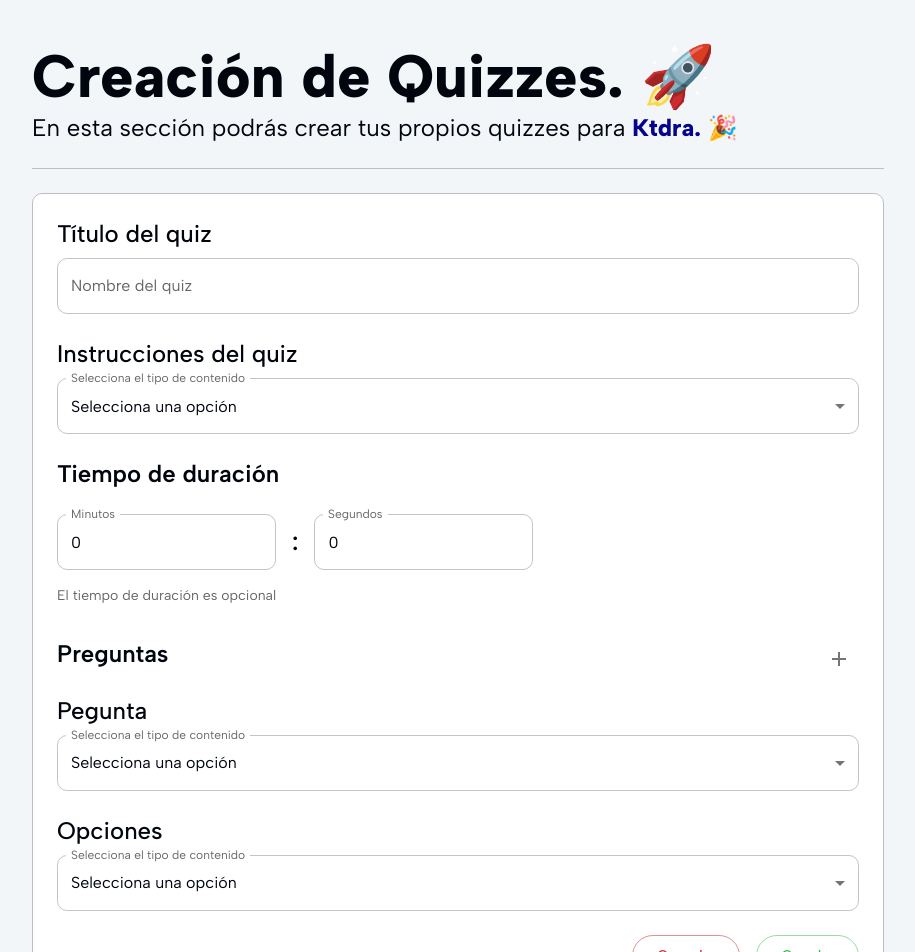
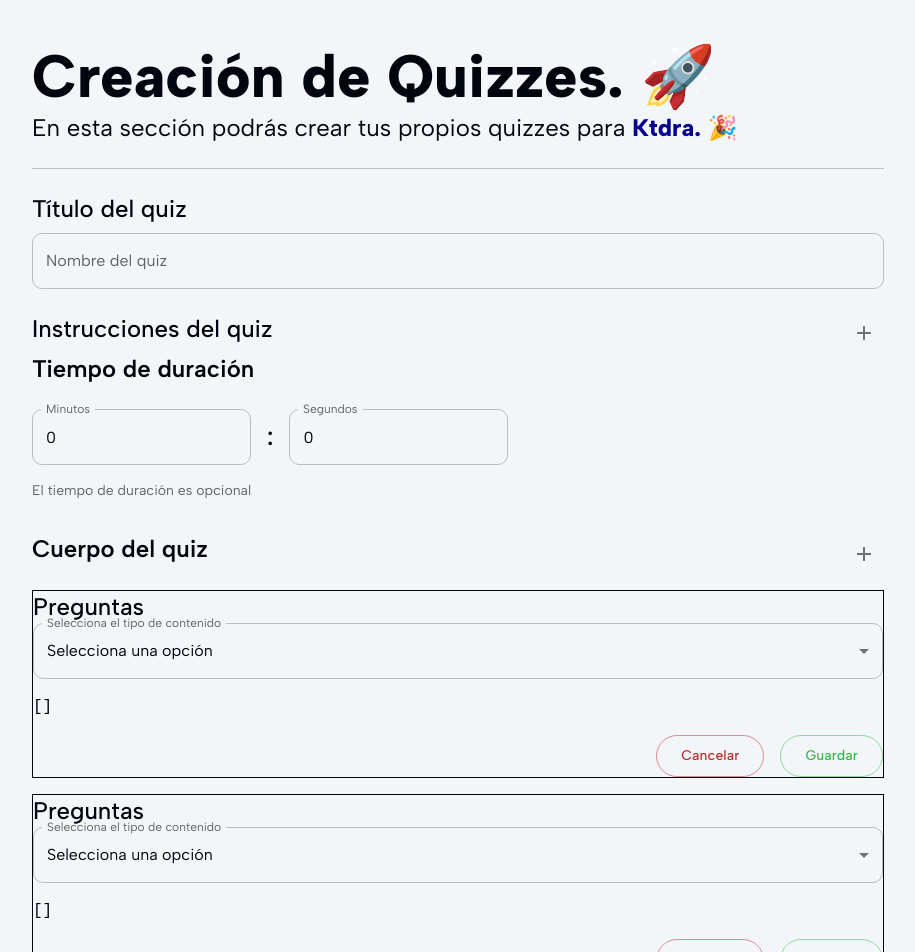
Before and after one commit to JavGt/test_KTDigital, a React (Vite) app: page /create-quiz in a window 1280 px wide. Shown: the top 952 px of the page, without its empty margins (182-1097 px from the left). Built offline with nearby package versions, Linux system fonts and the light colour scheme; what better-react-mathjax would draw is missing.

Commit message:
add not complete create quiz

```diff
--- a/src/pages/CreateQuiz/CreateQuiz.page.jsx
+++ b/src/pages/CreateQuiz/CreateQuiz.page.jsx
@@ -22,18 +22,3 @@ export default function CreateQuiz() {
 		</MathJaxContext>
 	);
 }
-
-const Steeper = ({ children, activeStep }) => {
-	const steps = ['Información del quiz', 'Preguntas', 'Revisión'];
-	return (
-		<Box my={5}>
-			<Stepper alternativeLabel activeStep={activeStep}>
-				{steps.map((label, index) => (
-					<Step key={label}>
-						<StepLabel StepIconProps={{ completed: false }}>{label}</StepLabel>
-					</Step>
-				))}
-			</Stepper>
-		</Box>
-	);
-};
--- /dev/null
+++ b/src/pages/CreateQuiz/components/EditedQuestion/EditedQuestion.jsx
@@ -0,0 +1,6 @@
+
+const EditedQuestion = () => {
+	return <div>EditedQuestion</div>;
+};
+
+export default EditedQuestion;
--- /dev/null
+++ b/src/pages/CreateQuiz/components/EditedQuestion/index.js
@@ -0,0 +1 @@
+export { default as EditedQuestion } from './EditedQuestion';
--- a/src/pages/CreateQuiz/components/FormAddQuiz/FormAddQuiz.jsx
+++ b/src/pages/CreateQuiz/components/FormAddQuiz/FormAddQuiz.jsx
@@ -1,89 +1,228 @@
-import { Button, IconButton, Stack, TextField, Typography } from '@mui/material';
-import { useReducer, useState } from 'react';
+import { useEffect, useMemo, useState } from 'react';
+import {
+	Button,
+	Dialog,
+	DialogActions,
+	DialogContent,
+	DialogContentText,
+	DialogTitle,
+	Divider,
+	IconButton,
+	Menu,
+	MenuItem,
+	Stack,
+	TextField,
+	Tooltip,
+	Typography,
+} from '@mui/material';
 import { MultipleOptions } from '../InputInstruction';
+import * as Yup from 'yup';
+import { QuestionsContainer } from '../QuestionsContainer';
+import { Form, Formik, useField } from 'formik';
+import AddRoundedIcon from '@mui/icons-material/AddRounded';
+import FullscreenIcon from '@mui/icons-material/Fullscreen';
 
-import AddIcon from '@mui/icons-material/Add';
-import { styled } from '@mui/material/styles';
-import { NavigateNext } from '@mui/icons-material/';
-import { QuestionsContainer } from '../QuestionsContainer';
+import FullscreenExitIcon from '@mui/icons-material/FullscreenExit';
 
-export const actions = {
-	setInstructions: 'setInstructions',
+const schema = Yup.object().shape({
+	title: Yup.string().required('El titulo es requerido'),
+	instructions: Yup.array().min(1, 'Debe tener mínimo una instrucción'),
+	// questions: Yup.array().min(1, 'Debe tener mínimo una pregunta'),
+});
+
+const FormAddQuiz = ({ data }) => {
+	const handleSubmit = e => {
+		console.log(e);
 	};
 
-const reducer = (state, action) => {
-	switch (action.type) {
-		case actions.setInstructions:
-			return { ...state, instructions: action.payload };
-		default:
-			return state;
-	}
-};
-
-const FormAddQuiz = () => {
-	const [data, dispatch] = useReducer(reducer, {});
-
 	return (
-		<FormAddQuizStyles>
-			<InputTitle />
-
-			<MultipleOptions label='Instrucciones del quiz' />
-
+		<Formik
+			initialValues={{
+				title: '',
+				instructions: [],
+				// time: '',
+				// questions: [],
+			}}
+			onSubmit={handleSubmit}
+			validationSchema={schema}
+		>
+			<Form>
+				<InputTitle name='title' />
+				<InputMultiple />
+				{/* <MultipleOptions label='Instrucciones del quiz' /> */}
 				<InputTime />
-
 				<QuestionsContainer data={[]} />
 
 				<Stack direction='row' justifyContent='flex-end'>
-				<Button endIcon={<NavigateNext />} variant='contained' type='submit'>
-					Siguiente
+					<Button type='submit' variant='outlined' color='success'>
+						Guardar
 					</Button>
 				</Stack>
-		</FormAddQuizStyles>
+			</Form>
+		</Formik>
 	);
 };
 
-const actionsQuestions = {};
-
-const reducerQuestions = (state, action) => {
-	switch (action.type) {
-		case actions.setInstructions:
-			return { ...state, instructions: action.payload };
-		default:
-			return state;
-	}
+export const OPTIONS = {
+	image: {
+		label: 'Imagen',
+		value: 'image',
+	},
+	text: {
+		label: 'Texto',
+		value: 'text',
+	},
+	latex: {
+		label: 'Latex',
+		value: 'latex',
+	},
 };
 
-const QuestionCreate = () => {
-	const [countQuestions, setCountQuestions] = useState(1);
+const InputMultiple = ({ label }) => {
+	const [open, setOpen] = useState(false);
+
+	const handleOpen = () => setOpen(bool => !bool);
+
+	const [option, setOption] = useState('');
+	const [fullScreen, setFullScreen] = useState(false);
+
+	const handleCancel = () => setOption('');
+
+	const handleSave = option => {
+		onSave && onSave(option);
+		handleCancel();
+	};
+
+	const options = useMemo(() => Object.values(OPTIONS), [OPTIONS]);
+
+	return (
+		<Stack direction='row' justifyContent='space-between'>
+			<Typography
+				htmlFor='outlined-input-title'
+				variant='h5'
+				component='label'
+				fontWeight={500}
+			>
+				Instrucciones del quiz
+			</Typography>
+			<Tooltip title='Agregar' placement='top'>
+				<IconButton onClick={handleOpen}>
+					<AddRoundedIcon />
+				</IconButton>
+			</Tooltip>
+			<ModalOptions open={open} onClose={handleOpen} />
+		</Stack>
+		// <Stack direction='column' gap={1} justifyContent={'center'}>
+		// 	{!option ? (
+		// 		<Selector setValue={setOption} options={options} label={label} />
+		// 	) : (
+		// 		<></>
+		// 		// <MathJaxContext config={config}>
+		// 		// 	<WrapperInputOption
+		// 		// 		option={option}
+		// 		// 		handleSave={handleSave}
+		// 		// 		handleCancel={handleCancel}
+		// 		// 	/>
+		// 		// </MathJaxContext>
+		// 	)}
+		// </Stack>
+	);
+};
+
+const ModalOptions = ({ open, onClose }) => {
+	const [fullScreen, setFullScreen] = useState(false);
+
+	const handleFullScreen = () => setFullScreen(bool => !bool);
+	const options = useMemo(() => Object.values(OPTIONS), [OPTIONS]);
+
+	const [option, setOption] = useState('');
 
 	return (
 		<>
-			<Stack direction={'row'} justifyContent='space-between' gap={2}>
-				<Typography variant='h5' component='h2' gutterBottom fontWeight={600}>
-					Crear pregunta
-				</Typography>
-				<IconButton>
-					<AddIcon />
+			<Dialog
+				disableEscapeKeyDown
+				onClose={onClose}
+				fullScreen={fullScreen}
+				fullWidth
+				maxWidth='md'
+				open={open}
+			>
+				<DialogTitle display={'flex'} justifyContent='space-between'>
+					<Typography variant='h5'>Ingrese una opción</Typography>
+					<IconButton onClick={handleFullScreen}>
+						{fullScreen ? <FullscreenExitIcon /> : <FullscreenIcon />}
 					</IconButton>
-			</Stack>
-			{Array(countQuestions)
-				.fill()
-				.map((_, index) => (
-					<>
-						<MultipleOptions label='Instrucciones del quiz' />
-						<MultipleOptions label='Opciones' />
-					</>
-				))}
+				</DialogTitle>
+				<DialogContent>
+					<DialogContentText>
+						Seleccione una el tipo de contenido que desea presentar
+					</DialogContentText>
+					<Selector setValue={setOption} options={options} label={'sd'} />
+					<Divider />
+					<DialogActions>
+						<Button variant='outlined' color='error' autoFocus>
+							Cancelar
+						</Button>
+						<Button variant='outlined' color='success' autoFocus>
+							Guardar
+						</Button>
+					</DialogActions>
+				</DialogContent>
+			</Dialog>
 		</>
 	);
 };
 
-const FormAddQuizStyles = styled('div')(({ theme }) => ({
-	backgroundColor: theme.palette.background.paper,
-	padding: theme.spacing(3),
-	borderRadius: theme.shape.borderRadius,
-	border: `1px solid ${theme.palette.divider}`,
-}));
+const Selector = ({ setValue, options, label, disabled }) => {
+	const [anchorEl, setAnchorEl] = useState(null);
+	const [optionSelected, setOptionSelected] = useState('');
+
+	const open = Boolean(anchorEl);
+
+	const handleClick = event => setAnchorEl(event.currentTarget);
+
+	const handleClose = () => setAnchorEl(null);
+
+	const handleSelect = e => {
+		setAnchorEl(null);
+		setOptionSelected(e.target.id);
+	};
+
+	useEffect(() => {
+		setValue && setValue(optionSelected);
+	}, [optionSelected]);
+
+	return (
+		<Stack direction='row' justifyContent='space-between' alignItems='center' gap={2}>
+			<Typography variant='body1' component='h1' gutterBottom>
+				{label}
+			</Typography>
+
+			<Tooltip title='Agregar' placement='top'>
+				<IconButton disabled={disabled} color='primary' onClick={handleClick}>
+					<AddRoundedIcon />
+				</IconButton>
+			</Tooltip>
+
+			<Menu
+				anchorEl={anchorEl}
+				open={open}
+				onClose={handleClose}
+				transitionDuration={500}
+				anchorOrigin={{
+					vertical: 'top',
+					horizontal: 'left',
+				}}
+			>
+				{options.map((option, idx) => (
+					<MenuItem key={idx} onClick={handleSelect} id={option.value}>
+						{option.label}
+					</MenuItem>
+				))}
+			</Menu>
+		</Stack>
+	);
+};
 
 const InputTime = () => {
 	const [minutes, setMinutes] = useState(0);
@@ -126,7 +265,9 @@ const InputTime = () => {
 	);
 };
 
-const InputTitle = () => {
+const InputTitle = ({ name }) => {
+	const [field, meta] = useField({ name });
+
 	return (
 		<Stack gap={1} direction='column' mb={3}>
 			<Typography
@@ -139,11 +280,13 @@ const InputTitle = () => {
 			</Typography>
 
 			<TextField
+				{...field}
 				id='outlined-input-title'
 				placeholder='Ej: Actividad 1'
 				label='Nombre del quiz'
 				fullWidth
 				variant='outlined'
+				helperText={meta.error && meta.error}
 			/>
 		</Stack>
 	);
--- a/src/pages/CreateQuiz/components/QuestionsContainer/QuestionsContainer.jsx
+++ b/src/pages/CreateQuiz/components/QuestionsContainer/QuestionsContainer.jsx
@@ -1,118 +1,263 @@
+import { useState, forwardRef, useImperativeHandle } from 'react';
 import {
-	useState,
-	useReducer,
-	forwardRef,
-	useImperativeHandle,
-	createContext,
-} from 'react';
-import { Box, Button, IconButton, Stack, Typography } from '@mui/material';
+	Box,
+	Button,
+	FormControl,
+	IconButton,
+	InputLabel,
+	MenuItem,
+	Select,
+	Stack,
+	Typography,
+} from '@mui/material';
 import AddIcon from '@mui/icons-material/Add';
 import { useEffect } from 'react';
 import { useRef } from 'react';
 import { MultipleOptions } from '../InputInstruction';
+import { objType } from '../SelectType/SelectType';
+import { AddTextOption } from '../AddTextOption';
+import { AddImagenOption } from '../AddImagenOption';
+import { AddLatexOption } from '../AddLatexOption';
+import { createContext } from 'react';
+import { useContext } from 'react';
+import { QuestionsEditor } from '../QuestionsEditor';
 
-const StoreEditorEmpty = { question: [], options: [] };
+const StoreEditorEmpty = { questions: [], options: [] };
 
+// *** QuestionsContainer ***
 const QuestionsContainer = ({ data }) => {
-	const [questions, setQuestions] = useState([]);
+	const questionsEditorRef = useRef();
 
-	const EditActions = useRef();
+	const questionsViewerRef = useRef();
 
-	const addNewQuestion = () => EditActions.current.setData(StoreEditorEmpty);
+	const addStoreEditor = () => questionsEditorRef.current.setData(StoreEditorEmpty);
+
+	const addStoreView = data => questionsViewerRef.current.setData(data);
 
 	useEffect(() => {
-		if (!data.length) addNewQuestion();
-		else setQuestions(data);
+		if (!data.length) addStoreEditor();
+		else addStoreView(data);
 	}, [data]);
-
-	const addQuestion = (question, index) => {
-		setQuestions(prev => {
-			if (index === undefined) return [...prev, question];
-
-			prev[index] = question;
-			return prev;
-		});
-	};
 
 	return (
 		<Stack gap={2} direction='column' mb={4}>
 			<Stack direction='row' alignItems='center' justifyContent='space-between'>
 				<Typography variant='h5' component='h2' gutterBottom fontWeight={600}>
-					Preguntas
+					Cuerpo del quiz
 				</Typography>
 
-				<IconButton onClick={addNewQuestion}>
+				<IconButton onClick={addStoreEditor}>
 					<AddIcon />
 				</IconButton>
 			</Stack>
 
-			<QuestionsEditor ref={EditActions} addQuestion={addQuestion} />
+			<QuestionsEditor ref={questionsEditorRef} />
 
 			<ViewQuestion />
 		</Stack>
 	);
 };
 
-const QuestionsEditor = forwardRef(({ addQuestion }, ref) => {
-	const [questionEdit, setQuestionEdit] = useState([]);
+// *** QuestionsEditor ***
 
-	useImperativeHandle(ref, () => ({
-		setData: data => setQuestionEdit(prev => [...prev, data]),
-	}));
-
-	const onCompleteEdit = (question, index) => {
-		setQuestionEdit(prev => prev.filter((_, i) => i !== index));
-		addQuestion(question, index);
-	};
-
-	const onCancelEdit = index =>
-		questionEdit.length > 1
-			? setQuestionEdit(prev => prev.filter((_, i) => i !== index))
-			: alert('No se puede cancelar, no hay preguntas');
-
-	return (
-		<>
-			{!!questionEdit.length &&
-				questionEdit.map((question, idx) => (
-					<Box key={idx}>
-						<EditedQuestion
-							index={idx}
-							question={question}
-							onCompleteEdit={onCompleteEdit}
-							onCancelEdit={onCancelEdit}
-						/>
-					</Box>
-				))}
-		</>
-	);
-});
-
-const EditedQuestion = ({ question, index, onCompleteEdit, onCancelEdit }) => {
+//  *** EditedQuestion ***
+export const EditedQuestion = ({
+	question,
+	index,
+	onCompleteEdit,
+	onCancelEdit,
+	addStore,
+}) => {
 	const questionRef = useRef();
 	const optionsRef = useRef();
 
 	const handleCancelEdit = () => onCancelEdit(index);
 
 	const handleSave = () => {
-		const question = questionRef.current.getData();
+		const questions = questionRef.current.getData();
 		const options = optionsRef.current.getData();
-		if (!question.length || !options.length)
+
+		if (!questions.length || !options.length)
 			return alert('No se puede guardar, faltan datos');
 
-		onCompleteEdit({ question, options }, index);
+		onCompleteEdit({ questions, options }, index);
 	};
 
 	return (
 		<>
-			<Questions questions={question.question} ref={questionRef} />
+			<WrapperOptionsQuizEdit
+				options={question.questions}
+				ref={questionRef}
+				label='Preguntas'
+				setValue={addStore}
+			/>
 
-			<Options options={question.options} ref={optionsRef} />
+			{/* <WrapperOptionsQuizEdit
+				options={question.options}
+				ref={optionsRef}
+				label='Opciones'
+			/> */}
 
 			<Buttons onCancel={handleCancelEdit} onSave={handleSave} />
 		</>
 	);
 };
 
+//  *** WrapperOptionsQuizEdit ***
+const WrapperOptionsQuizEdit = forwardRef(({ options, label, setValue }, ref) => {
+	const [OptionsArray, setOptionsArray] = useState(options);
+
+	useImperativeHandle(ref, () => ({
+		getData: () => OptionsArray,
+	}));
+
+	const addOption = option => setValue(option);
+
+	return (
+		<>
+			<FactoryOption options={objType} setValue={addOption} label={label} />
+			{<pre>{JSON.stringify(OptionsArray, null, 2)}</pre>}
+		</>
+	);
+});
+
+export const factoryOptionContext = createContext();
+
+const useFactoryOption = () => useContext(factoryOptionContext);
+// *** FactoryOption ***
+const FactoryOption = ({ setValue, label, value, options }) => {
+	const [option, setOption] = useState(value ?? {});
+
+	const [type, setType] = useState(() =>
+		value ? options.find(option => option.type === value.type) : 0
+	);
+
+	const handleSave = () => {
+		setValue({ type: options[type].value, value: option });
+		setOption({});
+		setType(0);
+	};
+
+	return (
+		<factoryOptionContext.Provider
+			value={{
+				option,
+				setOption,
+				setType,
+				type,
+				handleSave,
+			}}
+		>
+			<Stack>
+				<Typography
+					htmlFor='outlined-input-instructions'
+					variant='h5'
+					component='label'
+					fontWeight={500}
+				>
+					{label}
+				</Typography>
+				<SelectFactoryOption options={options} type={type} setType={setType} />
+
+				{type !== 0 && <FactoryInputOption type={type} />}
+			</Stack>
+		</factoryOptionContext.Provider>
+	);
+};
+
+// *** SelectFactoryOption ***
+const SelectFactoryOption = ({
+	options,
+	type,
+	setType,
+	label = 'Selecciona el tipo de contenido',
+}) => {
+	const handleChange = event => setType(event.target.value);
+
+	return (
+		<FormControl>
+			<InputLabel id='outlined-input-instructions'>{label}</InputLabel>
+
+			<Select
+				value={type}
+				onChange={handleChange}
+				labelId='outlined-input-instructions'
+				id='outlined-input-instructions'
+				label='Selecciona el tipo de contenido'
+			>
+				{options.map(item => (
+					<MenuItem disabled={item.disabled} key={item.id} value={item.id}>
+						{item.name}
+					</MenuItem>
+				))}
+			</Select>
+		</FormControl>
+	);
+};
+
+const withOption = Component => {
+	return function () {
+		const {
+			option,
+			setOption,
+			setType,
+			type,
+			handleSave: handleFinish,
+		} = useFactoryOption();
+
+		const handleSave = () => {
+			if (!option) return alert('No se puede guardar una opción vacía');
+
+			if (type === 0) return alert('No se puede guardar una opción vacía');
+
+			handleFinish();
+
+			setType(0);
+		};
+
+		const handleCancel = () => setType(0);
+
+		return (
+			<>
+				<Component value={option} setValue={setOption} />
+
+				<Stack mt={2} direction='row' gap={'8px'} justifyContent='flex-end'>
+					<Button onClick={handleCancel} variant='outlined' color='error'>
+						Cancelar
+					</Button>
+
+					<Button onClick={handleSave} variant='outlined' color='success'>
+						Agregar
+					</Button>
+				</Stack>
+			</>
+		);
+	};
+};
+
+const TextOption = withOption(AddTextOption);
+const ImagenOption = withOption(AddImagenOption);
+const LatexOption = withOption(AddLatexOption);
+
+const FactoryInputOption = ({ type }) => {
+	return (
+		<Box>
+			{type === 1 ? (
+				<TextOption />
+			) : type === 2 ? (
+				<ImagenOption />
+			) : type === 3 ? (
+				<LatexOption />
+			) : (
+				<Typography variant='h5' component='h2' gutterBottom fontWeight={600}>
+					Opción no disponible. 😥
+				</Typography>
+			)}
+		</Box>
+	);
+};
+
+//---
 const Buttons = ({ onCancel, onSave }) => {
 	return (
 		<Stack direction='row' gap={2} alignItems='center' justifyContent='flex-end'>
@@ -157,7 +302,6 @@ const Options = forwardRef(({}, ref) => {
 });
 
 const ViewQuestion = props => {
-	console.log('ViewQuestion -> props', props);
 	const [question, setQuestion] = useState([]);
 
 	return <></>;
--- /dev/null
+++ b/src/pages/CreateQuiz/components/QuestionsEditor/QuestionsEditor.jsx
@@ -0,0 +1,52 @@
+import { Box } from '@mui/material';
+import { useImperativeHandle } from 'react';
+import { useState } from 'react';
+import { forwardRef } from 'react';
+import { EditedQuestion } from '../QuestionsContainer/QuestionsContainer';
+
+const QuestionsEditor = forwardRef(({ onComplete }, ref) => {
+	const [storeEditor, setStoreEditor] = useState([]);
+
+	useImperativeHandle(ref, () => ({
+		setData: data => setStoreEditor(prev => [...prev, data]),
+	}));
+
+	const onCompleteEdit = (question, index) => {
+		if (!Object.keys(question).length)
+			return alert('No se puede guardar, no hay preguntas');
+
+		setStoreEditor(prev => prev.filter((_, i) => i !== index));
+		onComplete(question);
+	};
+
+	const onCancelEdit = index => {
+		return storeEditor.length > 1
+			? setStoreEditor(prev => prev.filter((_, i) => i !== index))
+			: alert('No se puede cancelar, no hay preguntas');
+	};
+
+	const addStore = (addStore, index) => {
+		setStoreEditor(prev =>
+			prev.map((store, i) => (i === index ? { ...store, ...addStore } : store))
+		);
+	};
+
+	return (
+		<>
+			{!!storeEditor.length &&
+				storeEditor.map((question, idx) => (
+					<Box sx={{ border: '1px solid' }} key={idx}>
+						<EditedQuestion
+							index={idx}
+							question={question}
+							onCompleteEdit={onCompleteEdit}
+							onCancelEdit={onCancelEdit}
+							addStore={option => addStore(option, idx)}
+						/>
+					</Box>
+				))}
+		</>
+	);
+});
+
+export default QuestionsEditor;
--- /dev/null
+++ b/src/pages/CreateQuiz/components/QuestionsEditor/index.js
@@ -0,0 +1 @@
+export { default as QuestionsEditor } from './QuestionsEditor';
--- a/src/theme/theme.js
+++ b/src/theme/theme.js
@@ -88,6 +88,7 @@ const theme = createTheme({
 			main: colors.success,
 			dark: colors.successDark,
 			light: colors.successLight,
+			contrastText: colors.white,
 		},
 		error: {
 			main: colors.error,
```
Lines whose indentation alone changed are shown as unchanged.
